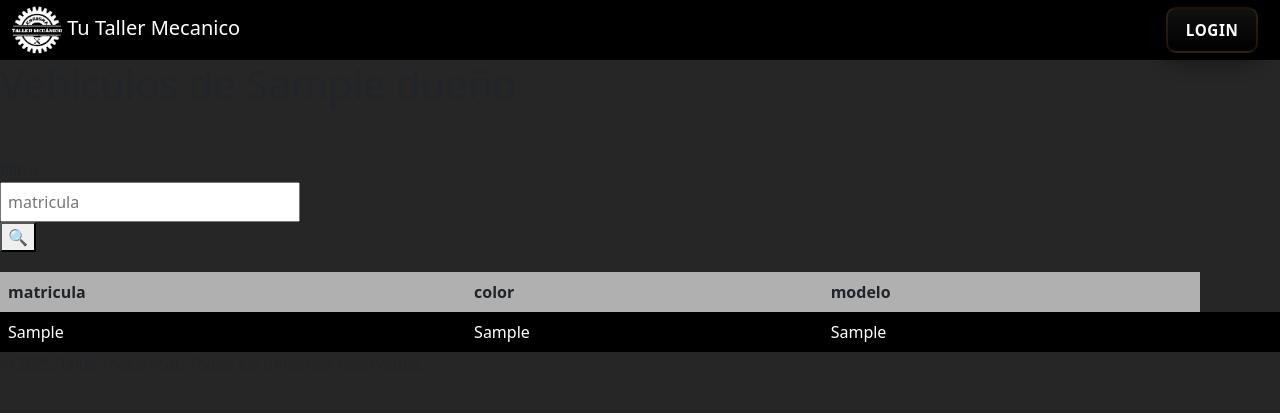
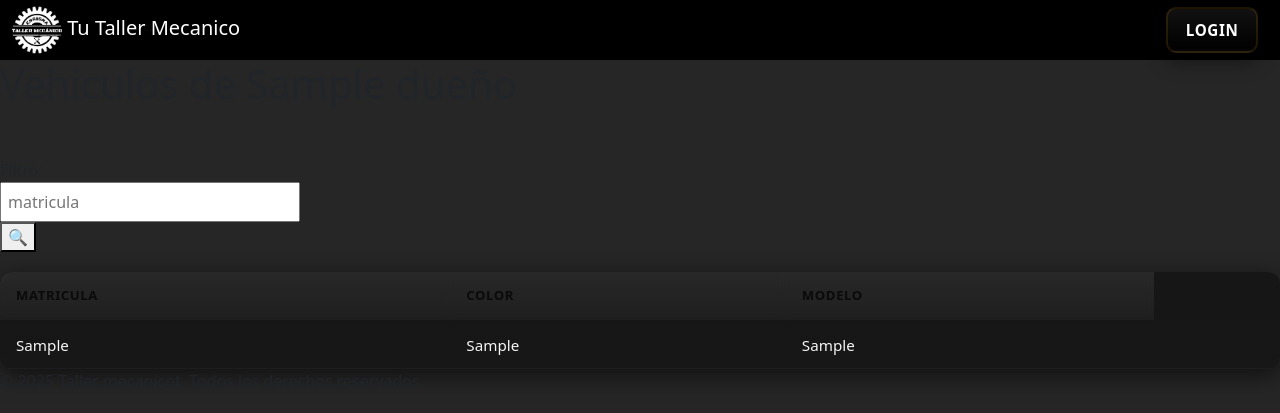
Before and after one commit to Franco-Pedrazzi/Taller_Mecanico_django, a Django app: template Taller_Mecanico/myapp/templates/my_APP/Vehiculo.html in a window 1280 px wide. Shown: the top 413 px of the page. Run offline with Django 5.2, Linux system fonts and the light colour scheme; tables that the repository leaves empty hold one stand-in row (values such as "Sample post"); the template is opened without the code that fills it: values that come from a table or form of the project are taken from there, most other values are stand-ins (such as "Sample title", 1, 10 or a date in 2020); parts of the project's set-up code (start-up, migrations or seed data) failed here and were passed over.

Commit message:
css tablas

```diff
--- a/Taller_Mecanico/TallerMecanico_db.sql
+++ b/Taller_Mecanico/TallerMecanico_db.sql
@@ -3,7 +3,7 @@ CREATE DATABASE `TallerMecanico`;
 USE `TallerMecanico`;
 
 CREATE TABLE `Persona` (
-  `dni` varchar(10) PRIMARY KEY NOT NULL,
+  `dni` varchar(10) PRIMARY KEY NOT NULL ON UPDATE CASCADE,
   `nombre` varchar(10) NOT NULL,
   `apellido` varchar(10) NOT NULL,
   `tel` varchar(10),
--- a/Taller_Mecanico/myapp/static/styles.css
+++ b/Taller_Mecanico/myapp/static/styles.css
@@ -1,3 +1,20 @@
+/*variables*/
+:root{
+    --bg-dark: #0f0f0f;
+    --panel: #161616;
+    --muted: #b0b0b0;
+    --accent: #ff9a00;
+    --accent-dark: #d86f00;
+    --text: #f5f5f5;
+    --glass: rgba(255,255,255,0.03);
+    --border: rgba(255,255,255,0.06);
+    --shadow: rgba(0,0,0,0.6);
+    --success: #27ae60;
+    --danger: #e74c3c;
+    --radius: 10px;
+    --transition: 180ms cubic-bezier(.2,.9,.3,1);
+}
+
 /* class */
 body {
     font-family: Arial, sans-serif;
@@ -262,7 +279,7 @@ a.btn.mecanico {
 }
 
 /* id */
-#tablaClientes td{
+/* #tablaClientes td{
     background-color: #000000 !important;
     color: #ffffff !important;
 }
@@ -277,4 +294,108 @@ a.btn.mecanico {
     color: #ffffff !important;
     padding: 20px !important;
     border-radius: 10px !important;
+} */
+
+#tablaClientes{
+    width: 100%;
+    border-collapse: separate;
+    border-spacing: 0;
+    background: linear-gradient(180deg,var(--panel), rgba(22,22,22,0.95));
+    border-radius: calc(var(--radius) + 2px);
+    overflow: hidden;
+    box-shadow: 0 6px 24px var(--shadow);
 }
+
+/* Encabezados */
+#tablaClientes th{
+    background: linear-gradient(180deg, rgba(176,176,176,0.12), rgba(176,176,176,0.06));
+    color: #0b0b0b;
+    font-weight: 800;
+    text-transform: uppercase;
+    letter-spacing: 0.6px;
+    font-size: 0.82rem;
+    padding: 14px 16px;
+    border-bottom: 2px solid rgba(0,0,0,0.45);
+    text-align: left;
+    position: sticky;
+    top: 0;
+    backdrop-filter: blur(4px);
+}
+
+/* Celdas */
+#tablaClientes td{
+    background-color: transparent;
+    color: var(--text);
+    padding: 12px 16px;
+    border-bottom: 1px solid rgba(255,255,255,0.03);
+    vertical-align: middle;
+    font-size: 0.95rem;
+}
+
+#tablaClientes .status{
+    display: inline-flex;
+    gap: 8px;
+    align-items: center;
+}
+
+#tablaClientes .btn{
+    padding: 6px 10px;
+    border-radius: 8px;
+    font-size: 0.85rem;
+}
+
+#formCliente{
+    background: linear-gradient(180deg, rgba(26,26,26,0.96), rgba(18,18,18,0.98));
+    color: var(--text);
+    padding: 22px;
+    border-radius: var(--radius);
+    border-left: 4px solid rgba(255,154,0,0.14);
+    box-shadow: 0 12px 36px rgba(0,0,0,0.6);
+    max-width: 720px;
+}
+
+/* Inputs dentro del form */
+#formCliente input,
+#formCliente textarea,
+#formCliente select,
+#formCliente .form-control {
+    width: 100%;
+    background: rgba(255,255,255,0.02);
+    border: 1px solid rgba(255,255,255,0.04);
+    color: var(--text);
+    padding: 10px 12px;
+    border-radius: 8px;
+    transition: box-shadow var(--transition), border-color var(--transition), transform var(--transition);
+    font-size: 0.95rem;
+    outline: none;
+    margin-bottom: 12px;
+}
+
+/* Focus visible accesible */
+#formCliente input:focus,
+#formCliente textarea:focus,
+#formCliente select:focus,
+#formCliente .form-control:focus{
+    border-color: var(--accent);
+    box-shadow: 0 6px 20px rgba(216,111,0,0.12), 0 0 0 6px rgba(255,154,0,0.05);
+    transform: translateY(-1px);
+}
+
+/* Labels */
+#formCliente label{
+    display: block;
+    margin-bottom: 6px;
+    color: var(--muted);
+    font-size: 0.85rem;
+    font-weight: 700;
+    letter-spacing: 0.3px;
+}
+
+/* Footer / acciones del formulario */
+#formCliente .form-actions{
+    display:flex;
+    gap: 12px;
+    align-items: center;
+    justify-content: flex-end;
+    margin-top: 6px;
+}
--- a/Taller_Mecanico/myapp/templates/my_APP/Vehiculo.html
+++ b/Taller_Mecanico/myapp/templates/my_APP/Vehiculo.html
@@ -48,7 +48,7 @@
                 {% if user.is_authenticated %}
                 <button type="button" onclick="editarCliente('{{ c.0 }}', '{{ c.1 }}', '{{ c.2 }}')">✏️</button>
                 <a href="/vehicle/{{ cliente_id }}/delete/{{ c.0 }}">🗑️</a>
-                <a href="/Presupuesto/{{ c.0 }}"><b>P</b></a>a>
+                <a href="/Presupuesto/{{ c.0 }}"><b>P</b></a>
                 {% endif %}
 
             </td>
```
